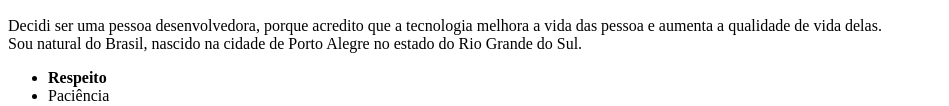
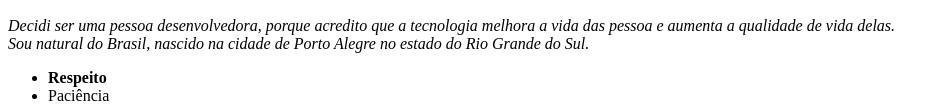
Before and after one commit to emerson-viegas/emerson-viegas.github.io, a plain HTML site: page index.html in a window 1280 px wide. Shown: the part 505-611 px from the top of the page, without its empty margins (0-949 px from the left). Drawn offline with Linux system fonts and the light colour scheme.

Commit message:
formatei o paragrafo para italico

```diff
--- a/index.html
+++ b/index.html
@@ -12,8 +12,8 @@
 
     <img id="foto" src="/emerson-viegas.github.io/foto-emerson.jpg" width="400px" alt="minha foto de pessoa desenvolvedora "><br>
 
-    <p>
-        Decidi ser uma pessoa desenvolvedora, porque acredito que a tecnologia melhora a vida das pessoa e aumenta a qualidade de vida delas. <br>Sou natural do Brasil, nascido na cidade de Porto Alegre no estado do Rio Grande do Sul.
+    <p><em>
+        Decidi ser uma pessoa desenvolvedora, porque acredito que a tecnologia melhora a vida das pessoa e aumenta a qualidade de vida delas. <br>Sou natural do Brasil, nascido na cidade de Porto Alegre no estado do Rio Grande do Sul.</em>
     </p>
 
     <ul>
```
